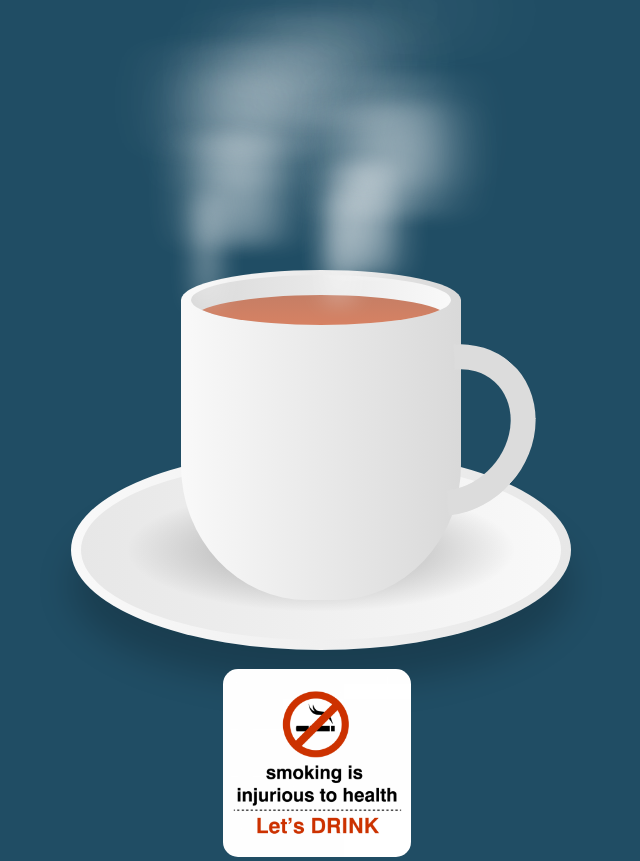
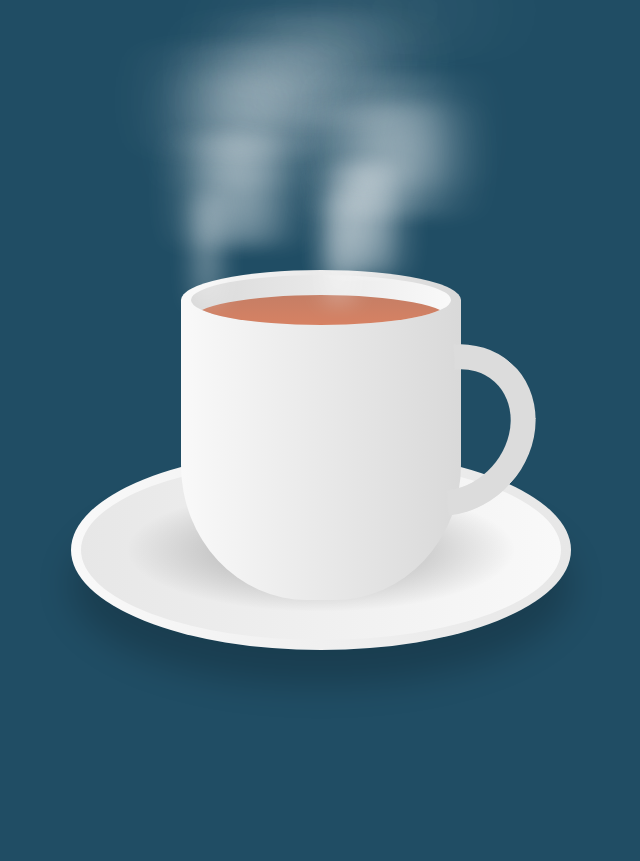
Before and after one commit to Shahnewaz-Abid/I-Love-Tea, a plain HTML site: page index.html in a window 1280 px wide. Shown: the whole page, without its empty margins (319-959 px from the left). After the commit the page ends 800 px from the top, so only its background shows below. Drawn offline with Linux system fonts and the light colour scheme.

Commit message:
final commit

```diff
--- a/index.html
+++ b/index.html
@@ -39,9 +39,6 @@
                 </div>
             </div>
             <div class="handle"></div>
-            <div class="image">
-                <img src="./photos/smoking.png" alt="smoking">
-            </div>
         </div>
     </div>
 </body>
--- a/style.css
+++ b/style.css
@@ -149,14 +149,3 @@ body {
         transform: translateY(-300px) scaleX(10);
     }
 }
-
-.image {
-    position: absolute;
-    width: 250px;
-    top: 123%;
-    left: 15%;
-}
-.image img {
-    width: 75%;
-    border-radius: 15px;
-}
```
